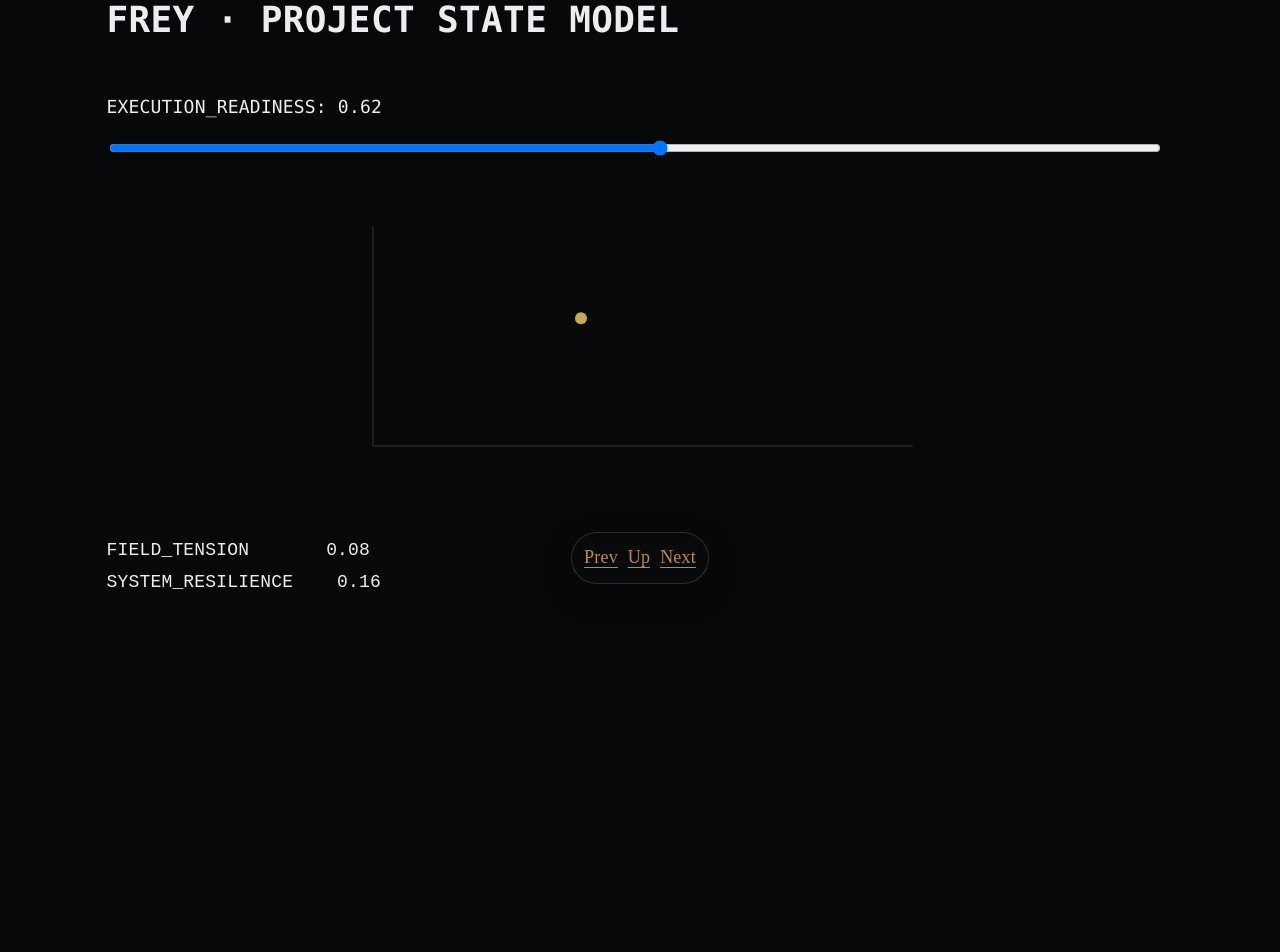
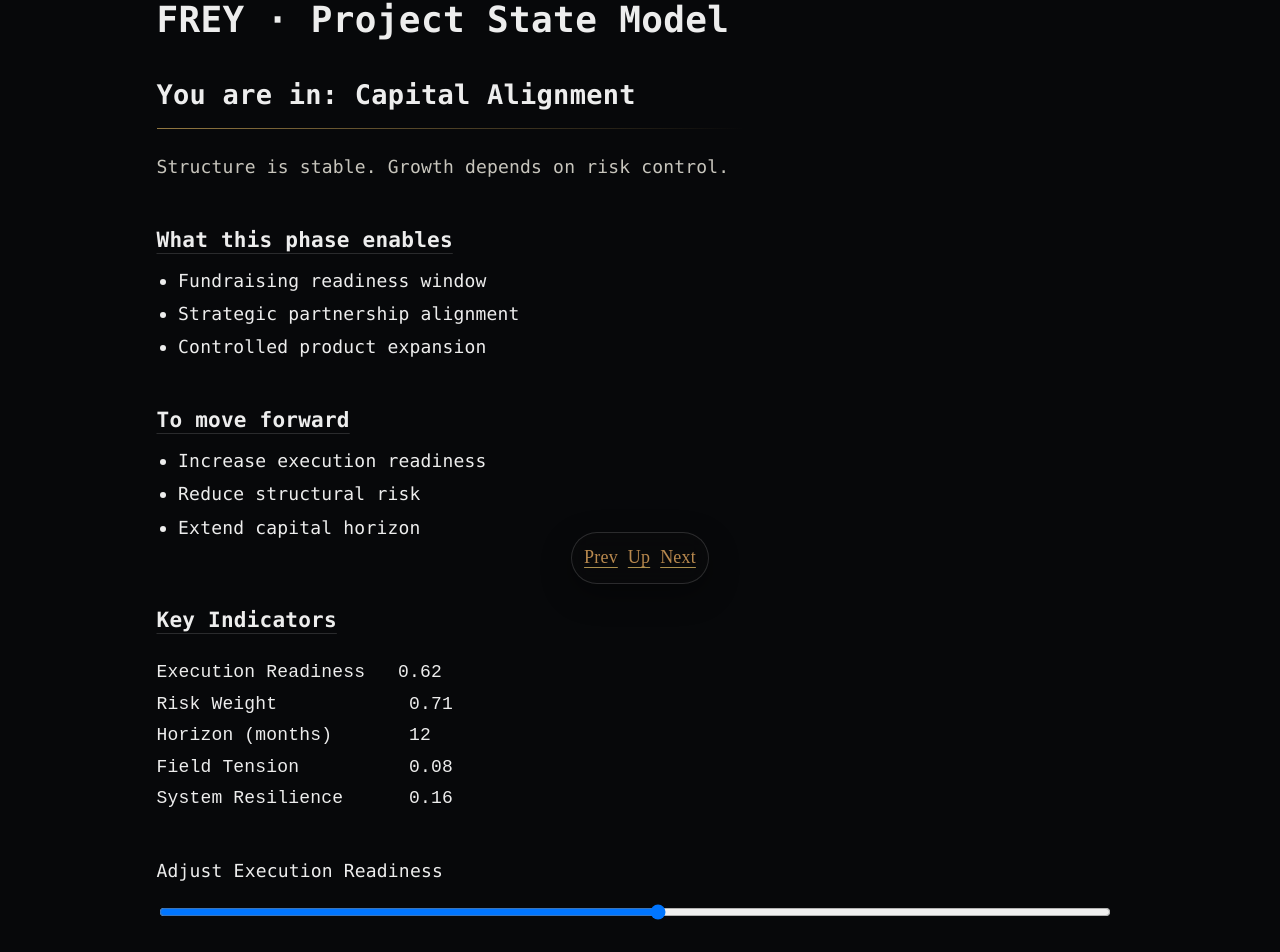
Before and after one commit to AiBhrigu/bhrigu-portal, a Next.js app: page /reading in a window 1280 px wide. Shown: the part 204-1156 px from the top of the page. Before the commit the page ends 900 px from the top, so only its background shows below. Built offline with nearby package versions, Linux system fonts and the light colour scheme.

Commit message:
FREY /reading final hybrid layout v1.0

```diff
--- a/pages/reading.js
+++ b/pages/reading.js
@@ -19,20 +19,56 @@ export default function Reading() {
     return readiness * (1 - baseState.risk) * (baseState.scale / 200)
   }, [readiness])
 
-  const maxScale = 450
-  const maxTension = 0.5
-
-  const x = 40 + (baseState.scale / maxScale) * 520
-  const y = 240 - ((fieldTension + maxTension) / (maxTension * 2)) * 220
+  const summary = readiness > 0.75
+    ? "Structure is strong. Expansion window is open."
+    : readiness > 0.6
+    ? "Structure is stable. Growth depends on risk control."
+    : "Execution strength is emerging. Focus on internal reinforcement."
 
   return (
-    <main style={{ padding: "80px 24px", maxWidth: "1100px", margin: "0 auto" }}>
+    <main style={{ padding: "80px 24px", maxWidth: "1000px", margin: "0 auto" }}>
 
-      <h1>FREY · PROJECT STATE MODEL</h1>
+      <h1>FREY · Project State Model</h1>
+      <h2 style={{ marginTop: "20px" }}>
+        You are in: {baseState.title}
+      </h2>
 
-      <div style={{ marginTop: "40px", marginBottom: "40px" }}>
+      <p style={{ marginTop: "16px", maxWidth: "680px", opacity: 0.85 }}>
+        {summary}
+      </p>
+
+      <section style={{ marginTop: "40px" }}>
+        <h3>What this phase enables</h3>
+        <ul>
+          <li>Fundraising readiness window</li>
+          <li>Strategic partnership alignment</li>
+          <li>Controlled product expansion</li>
+        </ul>
+      </section>
+
+      <section style={{ marginTop: "40px" }}>
+        <h3>To move forward</h3>
+        <ul>
+          <li>Increase execution readiness</li>
+          <li>Reduce structural risk</li>
+          <li>Extend capital horizon</li>
+        </ul>
+      </section>
+
+      <section style={{ marginTop: "60px" }}>
+        <h3>Key Indicators</h3>
+        <pre>
+{`Execution Readiness   ${readiness.toFixed(2)}
+Risk Weight            ${baseState.risk.toFixed(2)}
+Horizon (months)       ${baseState.horizon}
+Field Tension          ${fieldTension.toFixed(2)}
+System Resilience      ${resilience.toFixed(2)}`}
+        </pre>
+      </section>
+
+      <section style={{ marginTop: "40px" }}>
         <label style={{ display: "block", marginBottom: "12px" }}>
-          EXECUTION_READINESS: {readiness.toFixed(2)}
+          Adjust Execution Readiness
         </label>
         <input
           type="range"
@@ -43,19 +79,7 @@ export default function Reading() {
           onChange={(e) => setReadiness(parseFloat(e.target.value))}
           style={{ width: "100%" }}
         />
-      </div>
-
-      <svg width="100%" height="280" viewBox="0 0 600 280">
-        <line x1="40" y1="20" x2="40" y2="240" stroke="#333" />
-        <line x1="40" y1="240" x2="580" y2="240" stroke="#333" />
-
-        <circle cx={x} cy={y} r="6" fill="#c6a85b" />
-      </svg>
-
-      <pre style={{ marginTop: "40px" }}>
-{`FIELD_TENSION       ${fieldTension.toFixed(2)}
-SYSTEM_RESILIENCE    ${resilience.toFixed(2)}`}
-      </pre>
+      </section>
 
     </main>
   )
```
